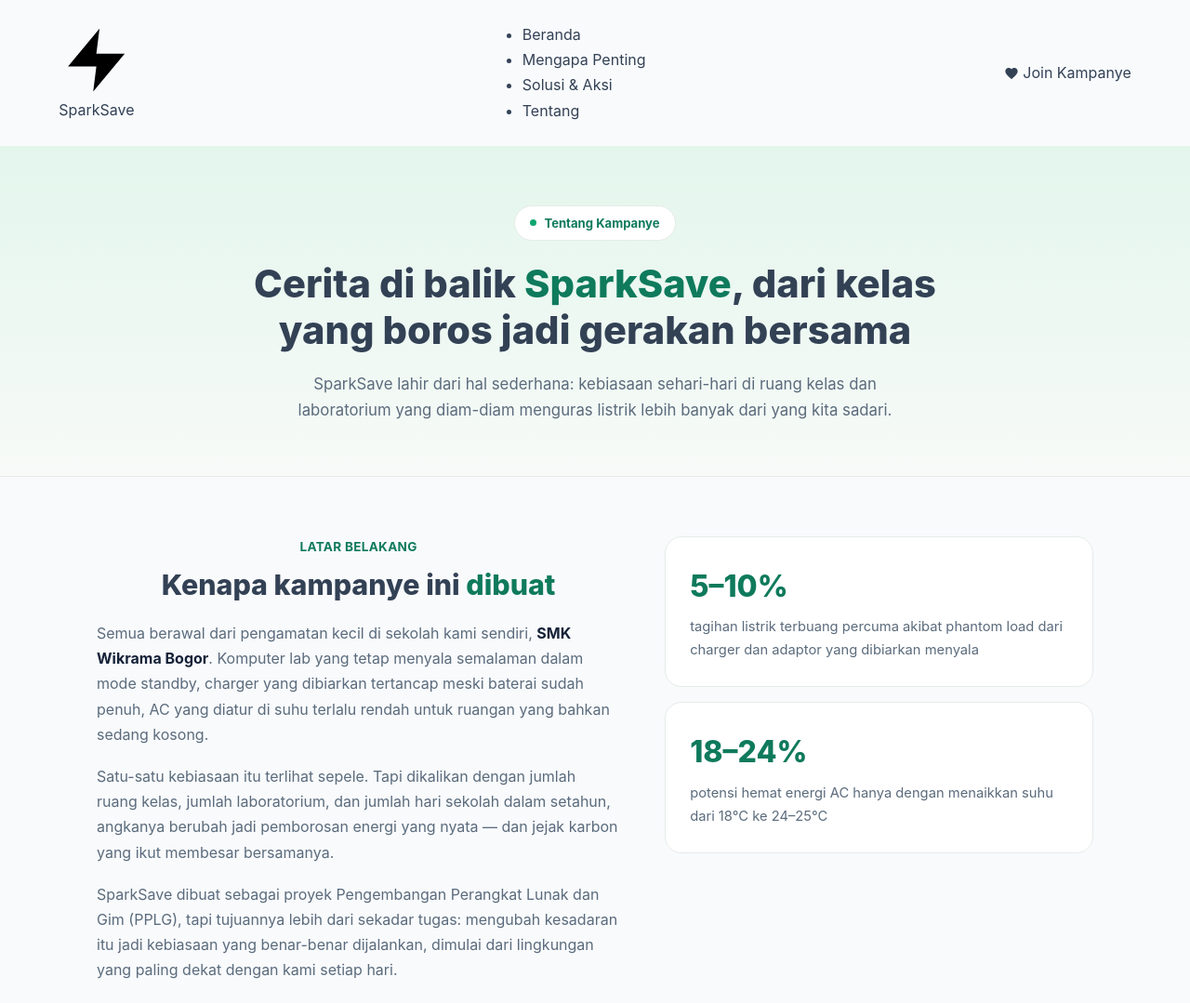
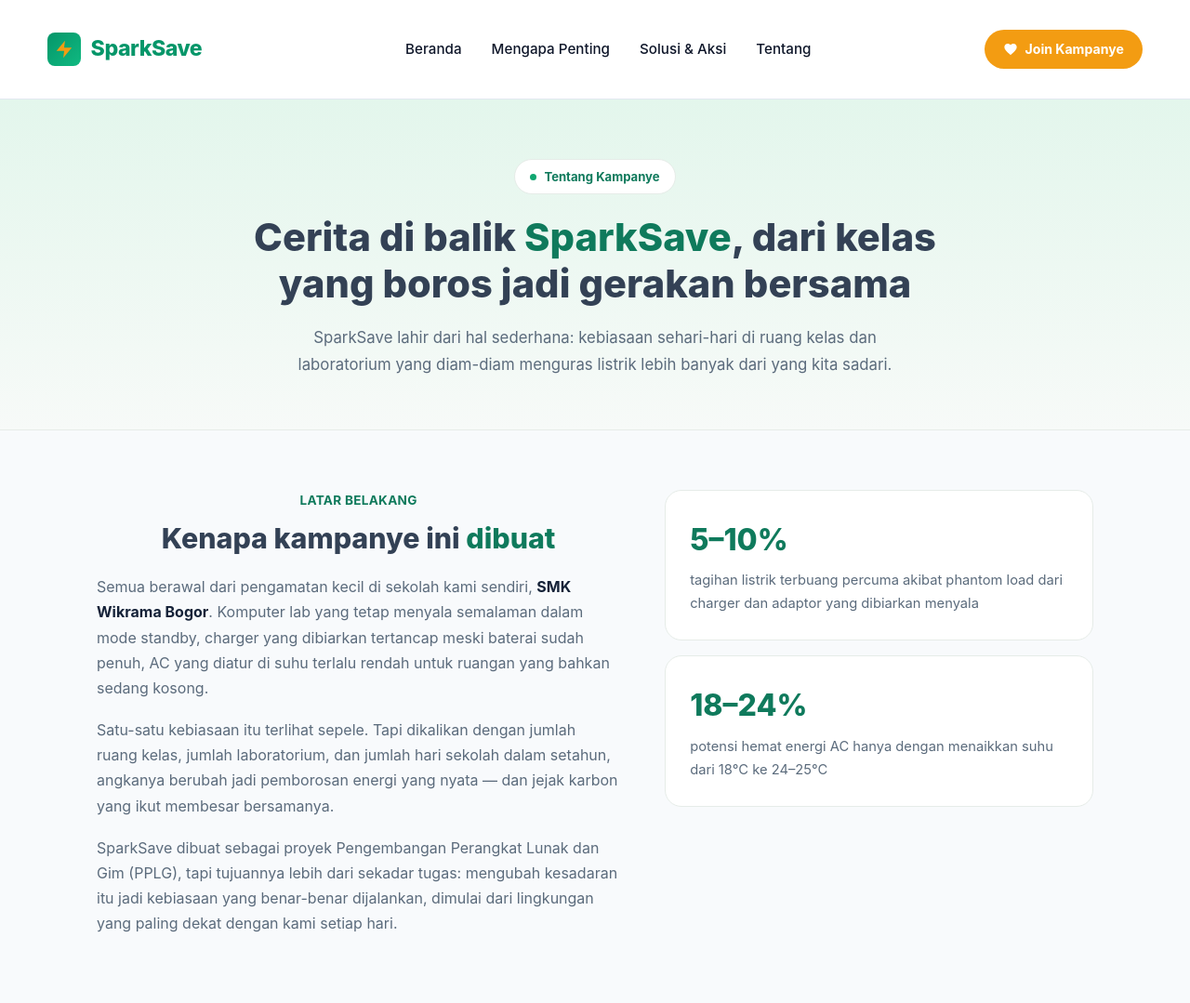
Before and after one commit to mazdim131/sparksafe, a plain HTML site: page src/page/about.html in a window 1280 px wide. Shown: the top 1079 px of the page at 93% size. Drawn offline with nearby package versions, Linux system fonts and the light colour scheme; a web font is replaced by a local one.

Commit message:
QUEST: Dimas save 3

```diff
--- a/src/components/navbar.js
+++ b/src/components/navbar.js
@@ -8,7 +8,7 @@ navbar.innerHTML = `
   <header class="navbar">
     <div class="container nav-wrap">
       <!-- Logo SparkSave -->
-      <a href="#hero" class="brand-logo">
+      <a href="/index.html" class="brand-logo">
         <div class="brand-icon">
           <!-- Petir/Energi SVG -->
           <svg viewBox="0 0 24 24">
@@ -21,10 +21,10 @@ navbar.innerHTML = `
       <!-- Menu Navigasi -->
       <nav>
         <ul class="nav-links mt-3">
-          <li><a href="#hero" class="nav-link">Beranda</a></li>
+          <li><a href="/index.html" class="nav-link">Beranda</a></li>
           <li><a href="#" onclick="alert('Halaman sedang dalam proses pengembangan')" class="nav-link">Mengapa Penting</a></li>
           <li><a href="#" onclick="alert('Halaman sedang dalam proses pengembangan')" class="nav-link">Solusi & Aksi</a></li>
-          <li><a href="#tentang" class="nav-link">Tentang</a></li>
+          <li><a href="/src/page/about.html" class="nav-link">Tentang</a></li>
         </ul>
       </nav>
 
--- a/src/page/about.html
+++ b/src/page/about.html
@@ -21,9 +21,9 @@
 
     <link rel="stylesheet" href="/src/style/global.css">
     <link rel="stylesheet" href="/src/style/about.css">
+    <link rel="stylesheet" href="/src/style/components/navbar.css">
     <link rel="stylesheet" href="/src/style/components/footer.css">
     <link rel="stylesheet" href="/src/style/index.css">
-    <!-- <link rel="stylesheet" href="/src/style/components/"> -->
 </head>
 
 <body>
--- a/src/style/index.css
+++ b/src/style/index.css
@@ -160,7 +160,7 @@ body {
   font-weight: 700;
   border-radius: var(--radius-full);
   text-decoration: none;
-  box-shadow: 0 6px 18px rgba(243, 156, 18, 0.35);
+  /* box-shadow: 0 6px 18px rgba(243, 156, 18, 0.35); */
   display: inline-flex;
   align-items: center;
   gap: 0.5rem;
```
Also changed, not shown: index.html (+0 -14 lines).
